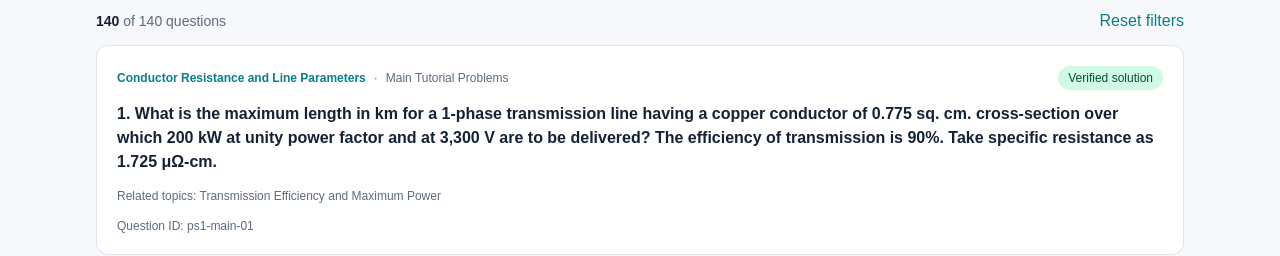
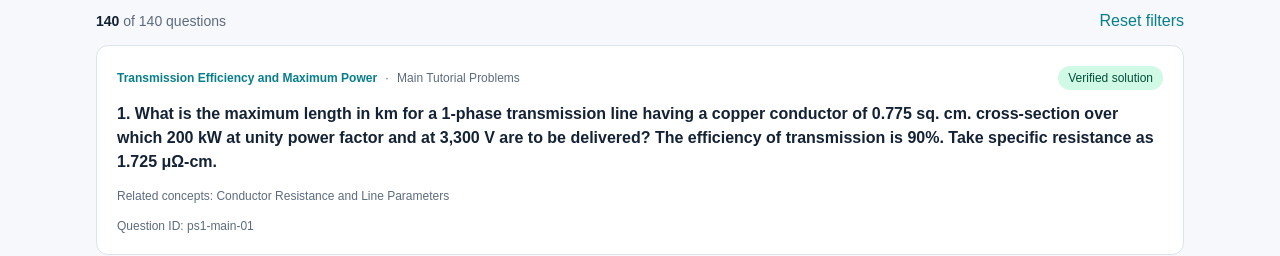
Before and after one commit to valeriovlad13-del/power-systems-lab, a Next.js app: page /problems in a window 1280 px wide. Shown: the part 419-675 px from the top of the page. Built offline with nearby package versions, Linux system fonts and the light colour scheme.

Commit message:
Filter question bank by primary lesson

```diff
--- a/components/problems/problem-browser.tsx
+++ b/components/problems/problem-browser.tsx
@@ -15,7 +15,7 @@ export default function ProblemBrowser({ initialTopic = "all" }: { initialTopic?
   const filtered = useMemo(() => {
     const term = search.trim().toLocaleLowerCase();
     return problems.filter((problem) => {
-      const matchesTopic = topic === "all" || problem.topicIds.includes(topic);
+      const matchesTopic = topic === "all" || problem.primaryTopicId === topic;
       const matchesSection = section === "all" || problem.source.originalSection === section;
       const topicText = problem.topicIds
         .map((id) => topics.find((item) => item.id === id)?.title ?? "")
@@ -58,11 +58,12 @@ export default function ProblemBrowser({ initialTopic = "all" }: { initialTopic?
       </div>
       <div className="mt-3 space-y-3">
         {filtered.map((problem) => {
-          const topicNames = problem.topicIds.map((id) => topics.find((item) => item.id === id)?.title).filter(Boolean);
+          const primaryTopic = topics.find((item) => item.id === problem.primaryTopicId)?.title ?? "Uncategorized lesson";
+          const relatedTopicNames = problem.topicIds.filter((id) => id !== problem.primaryTopicId).map((id) => topics.find((item) => item.id === id)?.title).filter(Boolean);
           return <Link key={problem.id} href={`/problems/${problem.id}`} className="block rounded-xl border border-[var(--border)] bg-white p-4 transition hover:border-[var(--accent)] hover:shadow-sm sm:p-5">
-            <div className="flex flex-wrap items-center gap-2 text-xs"><span className="font-semibold text-[var(--accent)]">{topicNames[0] ?? "Uncategorized lesson"}</span><span className="text-[var(--muted)]">·</span><span className="text-[var(--muted)]">{problem.source.originalSection}</span><span className={`ml-auto rounded-full px-2.5 py-1 font-medium ${problem.verificationStatus === "verified" ? "bg-emerald-100 text-emerald-900" : "border border-amber-200 bg-amber-50 text-amber-900"}`}>{problem.verificationStatus === "verified" ? "Verified solution" : "Solution pending review"}</span></div>
+            <div className="flex flex-wrap items-center gap-2 text-xs"><span className="font-semibold text-[var(--accent)]">{primaryTopic}</span><span className="text-[var(--muted)]">·</span><span className="text-[var(--muted)]">{problem.source.originalSection}</span><span className={`ml-auto rounded-full px-2.5 py-1 font-medium ${problem.verificationStatus === "verified" ? "bg-emerald-100 text-emerald-900" : "border border-amber-200 bg-amber-50 text-amber-900"}`}>{problem.verificationStatus === "verified" ? "Verified solution" : "Solution pending review"}</span></div>
             <h2 className="mt-3 font-semibold leading-6">{problem.source.originalQuestionNumber}. {problem.statement}</h2>
-            {topicNames.length > 1 && <p className="mt-3 text-xs leading-5 text-[var(--muted)]">Related topics: {topicNames.slice(1).join(" · ")}</p>}
+            {relatedTopicNames.length > 0 && <p className="mt-3 text-xs leading-5 text-[var(--muted)]">Related concepts: {relatedTopicNames.join(" · ")}</p>}
             <p className="mt-3 text-xs text-[var(--muted)]">Question ID: {problem.id}</p>
           </Link>;
         })}
```
